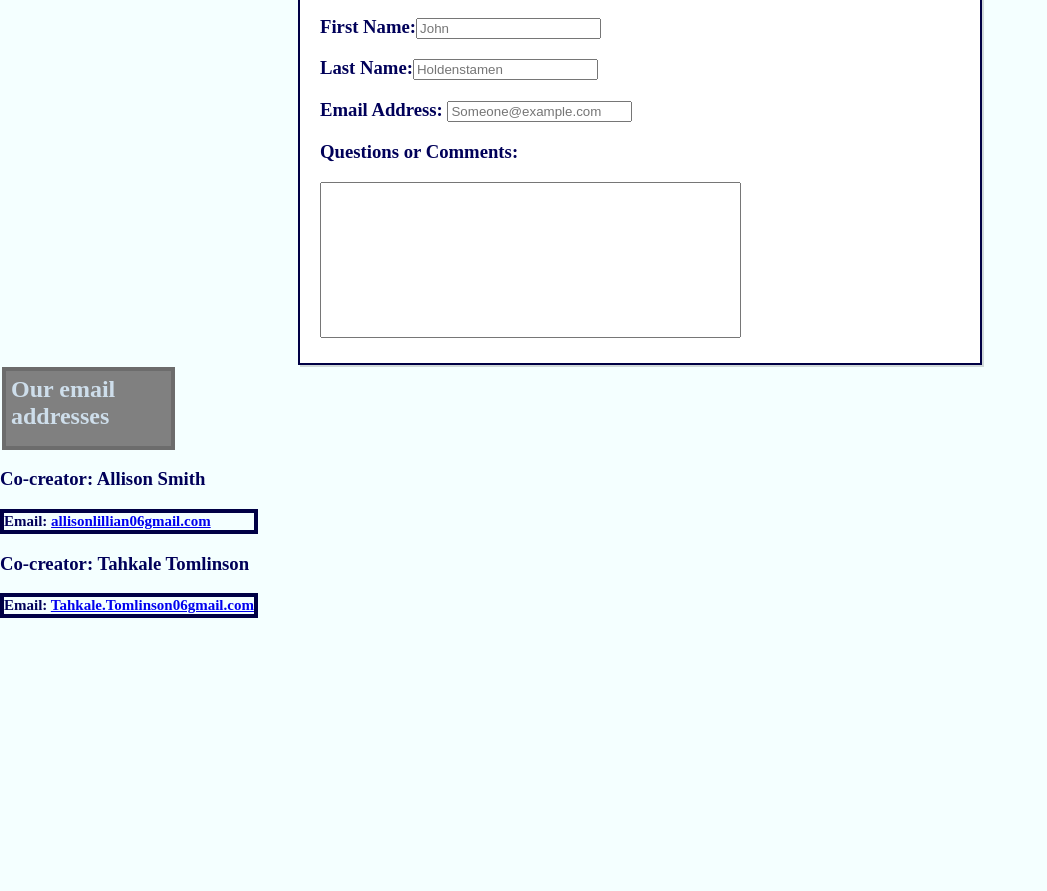
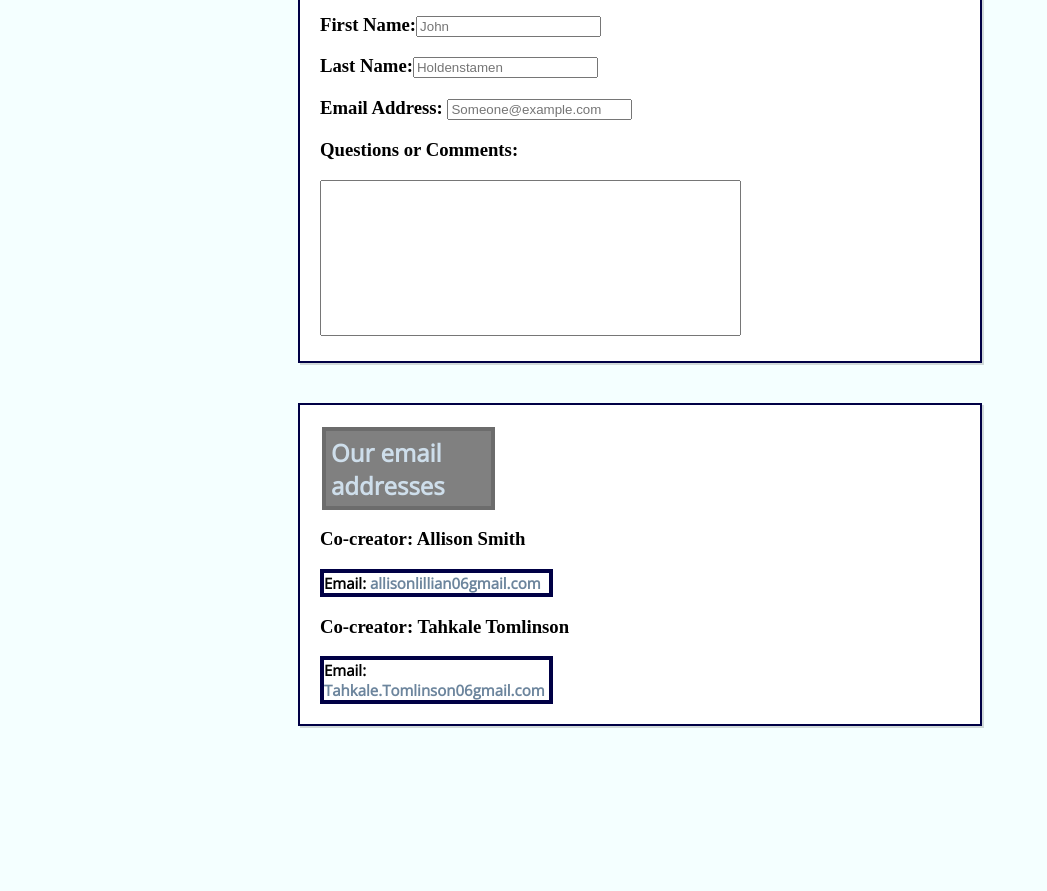
Before and after one commit to Allison13/website-11.17, a plain HTML site: page HtmlF/contacts.html in a window 1280 px wide. Shown: the part 390-1281 px from the top of the page, without its empty margins (0-1047 px from the left). Drawn offline with nearby package versions, Linux system fonts and the light colour scheme; files that its build step writes are made by us from their sources; a web font is replaced by a local one.

Commit message:
Update contacts.css

```diff
--- a/CssF/contacts.css
+++ b/CssF/contacts.css
@@ -13,6 +13,7 @@ margin:0;
 .bl:hover{
 background-color: #bcd4eb;
     transform: scale(1.09);
+  transition:0.70s;
   border:1.5px #bcd4eb solid;
   border-bottom-color:#71a3d4;
   border-right-color:#71a3d4;
@@ -29,7 +30,13 @@ background-color: #0b345d;
 width: 100px;
 }
 
-.OS{
+.logo{
+border:4px solid #f4faff;
+  background-color:white;
+  border-radius:25%;
+}
+
+.OS, .contacts{
     margin: auto;
     background-color:white;
     box-shadow: 2px 2px 0 rgba(0,0,0,.15);
@@ -38,31 +45,29 @@ width: 100px;
   padding:20px 20px 20px 20px;
   margin-top:40px;
   height:80%;
-   font-family: 'Martel', 'Open Sans', sans-serif;
+   font-family: 'Open Sans', sans-serif;
   }
 li{
 font-size: 15px;
 border: 4px solid #000045;
-  width: 250px;
+  width: 225px;
   font-weight: bold;
 }
 .email2{
-width: 300px;
+width: 270px;
 }
 body{
-background-color: #d0e4f9;
+background-color: #e1eefb;
 
 }
-.header, h3, li{
+, h3, li{
 color: #000059;
-  font-family: 'Martel', serif;
-  font-weight: bold;
 }
 .header{
-background-color: #acd1f5;
+text-align:center;
+  margin:0 auto;
 border: 4px solid #000045;
-width: 170px;
-  font-size: 30px;
+width: 170px
 }
 
 .instagram{
@@ -77,19 +82,12 @@ transition: 0.70s;
   transform:scale(1.05);
 }
 
-.logo{
-border:4px solid #f4faff;
-  background-color:white;
-  border-radius:25%;
+.email1, .email2{
+  text-decoration:none;
+  color:#6c859d;
 }
 
-.copyright{
-font-family: 'Newsreader', serif;
-}
-#name, #email{
-font-family: 'Martel', serif;
-  font-size: 12px;
-}
+
 @media screen and (max-width: 1000px){
   .OS{
     width:90%;
```
